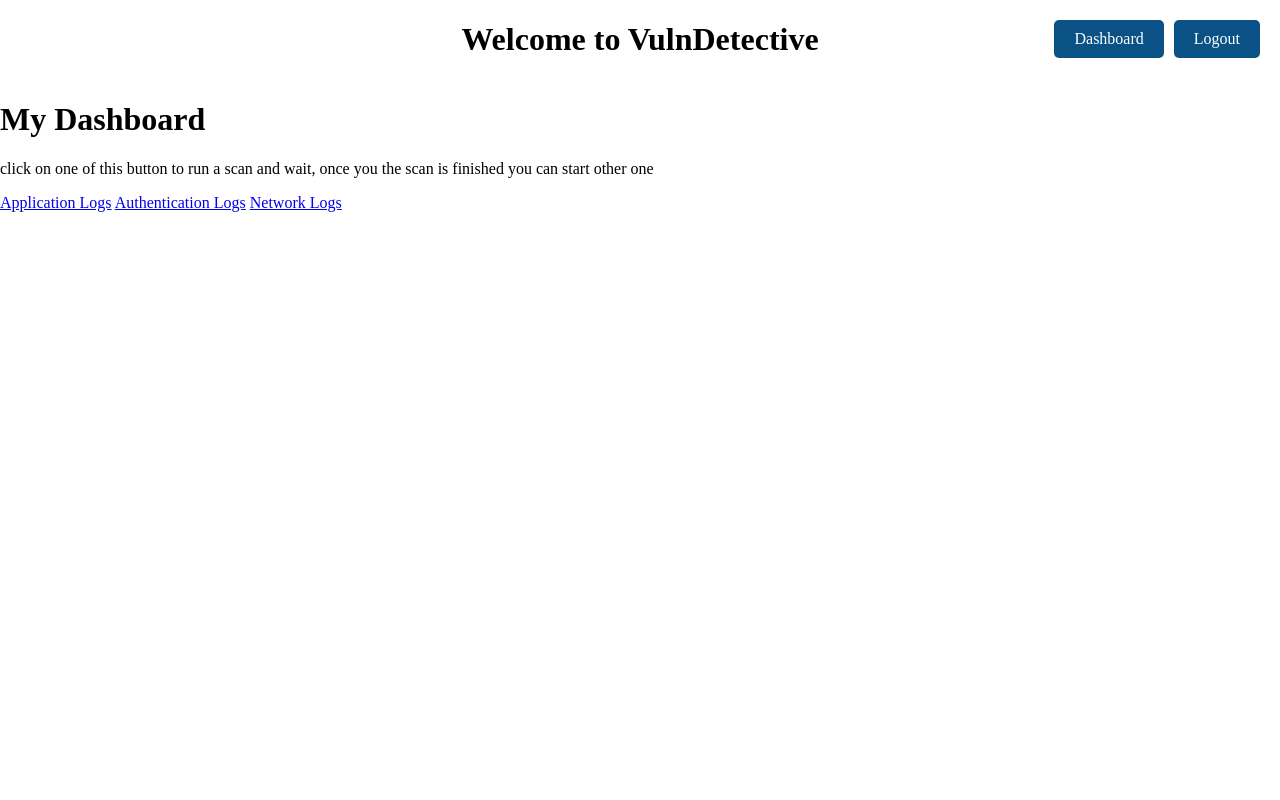
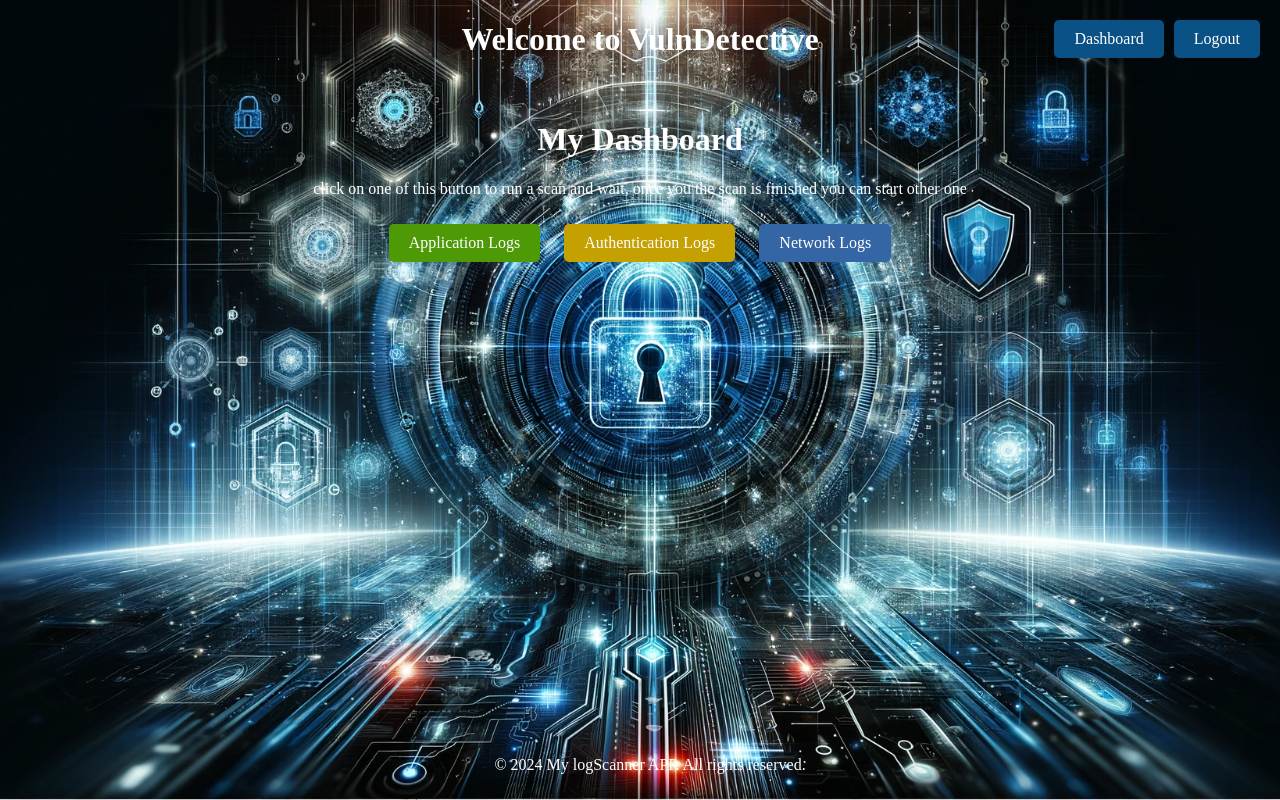
Before and after one commit to seeyou7/PortfolioProject, a Django app: page /dashboard/dashboard/ in a window 1280 px wide. Run offline with Django 4.2, Linux system fonts and the light colour scheme; the visitor is signed in with stand-in values (Sample User, id 1).

Commit message:
update css to handle the new template for dashboard

```diff
--- a/LogScanner/accounts/static/accounts/css/styles.css
+++ b/LogScanner/accounts/static/accounts/css/styles.css
@@ -1,10 +1,57 @@
 body, html {
     height: 100%;
     margin: 0; /* Uncomment this to remove default margin */
-    /*background-image: url('{% static "accounts/images/background.webp" %}');*/
+    /* background-image: url('{% static "accounts/images/background.webp" %}'); */
     background-size: cover;
     background-position: center; /* Corrected to 'center' */
+    color: #fff;
 }
+
+/* New CSS classes for conditional backgrounds in base*/
+.default-background {
+    background-image: url('../images/background.webp'); /* Adjust the path as needed */
+    background-size: cover;
+    background-position: center;
+    color: #fff;
+}
+
+.analysis-page-background {
+    background-color: #030000;
+    color: #fff;
+}
+
+.btn {
+    display: inline-block;
+    margin: 10px;
+    padding: 10px 20px;
+    color: #fff; /* Text color */
+    text-decoration: none; /* Remove underline from links */
+    border-radius: 5px; /* Rounded corners for the button */
+    transition: background-color 0.3s; /* Smooth transition for hover effect */
+}
+.app-logs-btn {
+    background-color: #4E9A06; /* Green */
+}
+
+.auth-logs-btn {
+    background-color: #C4A000; /* Amber */
+}
+
+.network-logs-btn {
+    background-color: #3465A4; /* Blue */
+}
+
+.btn:hover {
+    background-color: #083c61; /* Darker shade on hover */
+}
+
+.dashboard-container {
+    text-align: center; /* Center the content */
+    margin: auto;
+    width: 80%; /* Adjust based on your design */
+    padding: 20px;
+}
+
 
 /* test Video background specific styles it works
 #background-video {
```
